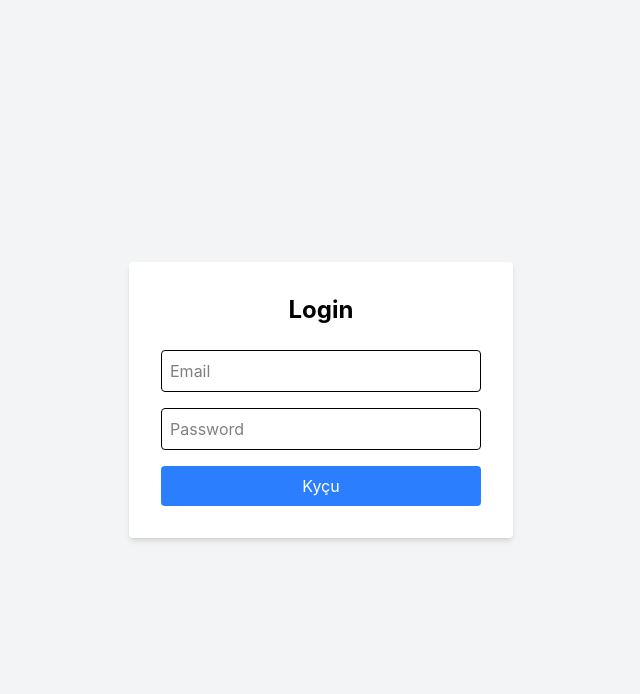
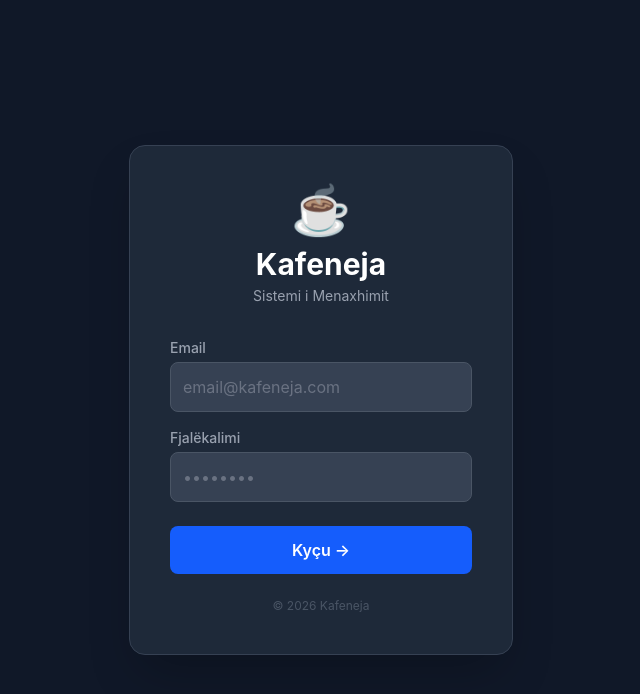
Before and after one commit to Altina17/Kafeneja-projekt, a React app in the folder frontend/: page / in a window 1280 px wide. Shown: the top 694 px of the page, without its empty margins (319-959 px from the left). Built offline with nearby package versions, Linux system fonts and the light colour scheme; the HTML template or start-up script is replaced by a standard one.

Commit message:
permiresim dizajni i login faqes

```diff
--- a/frontend/src/pages/Login.jsx
+++ b/frontend/src/pages/Login.jsx
@@ -20,32 +20,58 @@ const Login = () => {
   };
 
   return (
-    <div className="flex items-center justify-center h-screen bg-gray-100">
-      <div className="bg-white p-8 rounded shadow-md w-96">
-        <h2 className="text-2xl font-bold mb-6 text-center">Login</h2>
-        {error && <p className="text-red-500 mb-4">{error}</p>}
+    <div className="flex items-center justify-center h-screen bg-gray-900">
+      <div className="bg-gray-800 p-10 rounded-2xl shadow-2xl w-96 border border-gray-700">
+
+        {/* Logo */}
+        <div className="text-center mb-8">
+          <div className="text-5xl mb-3">☕</div>
+          <h1 className="text-3xl font-bold text-white">Kafeneja</h1>
+          <p className="text-gray-400 text-sm mt-1">Sistemi i Menaxhimit</p>
+        </div>
+
+        {/* Error */}
+        {error && (
+          <div className="bg-red-900 border border-red-700 text-red-300 px-4 py-2 rounded-lg mb-4 text-sm text-center">
+            {error}
+          </div>
+        )}
+
+        {/* Form */}
         <form onSubmit={handleSubmit}>
+          <div className="mb-4">
+            <label className="block text-sm font-medium text-gray-400 mb-1">Email</label>
             <input
               type="email"
-            placeholder="Email"
-            className="w-full border p-2 mb-4 rounded"
+              placeholder="email@kafeneja.com"
+              className="w-full bg-gray-700 border border-gray-600 text-white p-3 rounded-lg focus:outline-none focus:ring-2 focus:ring-blue-500 placeholder-gray-500"
               value={email}
               onChange={(e) => setEmail(e.target.value)}
+              required
             />
+          </div>
+
+          <div className="mb-6">
+            <label className="block text-sm font-medium text-gray-400 mb-1">Fjalëkalimi</label>
             <input
               type="password"
-            placeholder="Password"
-            className="w-full border p-2 mb-4 rounded"
+              placeholder="••••••••"
+              className="w-full bg-gray-700 border border-gray-600 text-white p-3 rounded-lg focus:outline-none focus:ring-2 focus:ring-blue-500 placeholder-gray-500"
               value={password}
               onChange={(e) => setPassword(e.target.value)}
+              required
             />
+          </div>
+
           <button
             type="submit"
-            className="w-full bg-blue-500 text-white p-2 rounded hover:bg-blue-600"
+            className="w-full bg-blue-600 hover:bg-blue-700 text-white font-semibold p-3 rounded-lg transition duration-200"
           >
-            Kyçu
+            Kyçu →
           </button>
         </form>
+
+        <p className="text-center text-gray-600 text-xs mt-6">© 2026 Kafeneja</p>
       </div>
     </div>
   );
```
Lines whose indentation alone changed are shown as unchanged.
